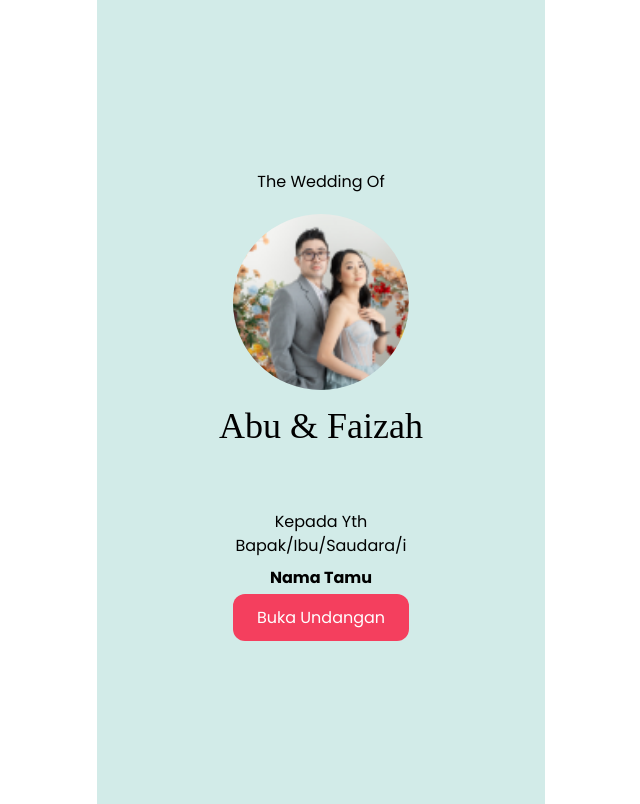
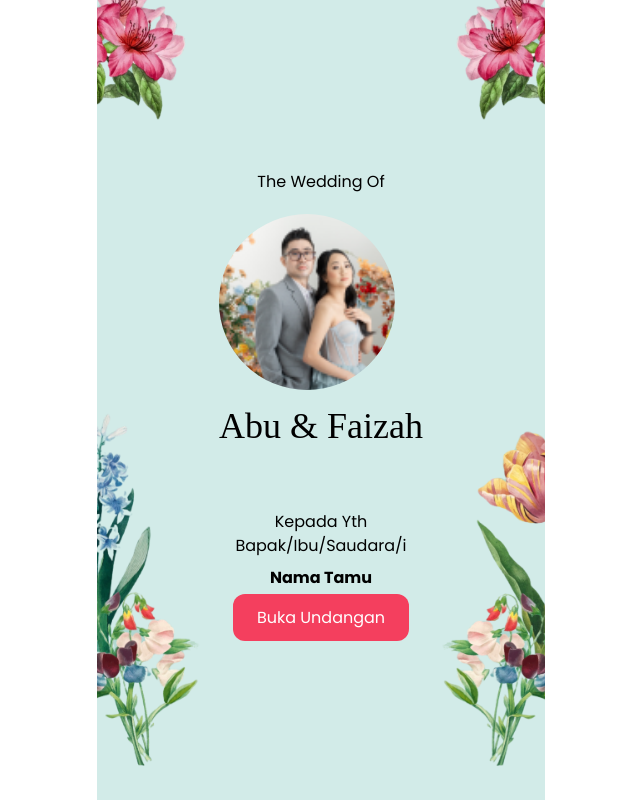
Before and after one commit to zax10098/undangan-digital-tugas-pkl, a plain HTML site: page index.html in a window 1280 px wide. Shown: the top 804 px of the page, without its empty margins (319-959 px from the left). Drawn offline with nearby package versions, Linux system fonts and the light colour scheme; a web font is replaced by a local one.

Commit message:
menambahkan bunga

```diff
--- a/index.html
+++ b/index.html
@@ -21,14 +21,50 @@
         .font-latin {
             font-family: "Arizonia", cursive;
         }
+
+        .kiri-atas{
+            position:absolute;
+            width: 50%;
+            left: -25%;
+            top: -7%;
+        }
+
+        .kanan-atas {
+            position:absolute;
+            width: 50%;
+            right: -25%;
+            top: -7%;
+        }
+
+        .bawah-kiri{
+            position:absolute;
+            width: 50%;
+            left: -18%;
+            bottom: 0;
+        }
+
+        .bawah-kanan{
+            position: absolute;
+            width: 50%;
+            right: -18%;
+            bottom: 0;
+        }
     </style>
 </head>
 <body class="bg-white">
     <!-- cover undangan -->
     <section
-        class="text-center mx-auto h-screen w-full max-w-md flex items-center justify-center flex-col"
+        class="overflow-hidden relative text-center mx-auto h-screen w-full max-w-md flex items-center justify-center flex-col"
         style="background-color: #D2EBE8;"
     >
+    <div>
+        <img src="images/flower-top-left.png" alt="" class="kiri-atas">
+        <img src="images/flower-top-right.png" alt="" class="kanan-atas">
+        <img src="images/flower-bottom-left.png" alt="" class="bawah-kiri">
+        <img src="images/flower-bottom-right.png" alt="" class="bawah-kanan">
+    </div>
+
+    <div>
         <div class="mb-5" data-aos="zoom-in" data-aos-duration="3000">The Wedding Of</div>
         <div class="mb-4 size-44 rounded-full overflow-hidden" data-aos="flip-up" data-aos-duration="3000">
             <img class="size-full object-cover" src="/images/g3.png" alt="" height="150" width="150">
@@ -43,28 +79,43 @@
                 class="bg-rose-500 text-white py-3 px-6 rounded-xl hover:bg-rose-700"
             >Buka Undangan</a>
         </div>
+    </div>
     </section>
     <!-- isi undangan -->
     <div
         id="isiUndangan"
-        class="text-center mx-auto w-full max-w-md flex items-center justify-center flex-col"
+        class="hidden overflow-hidden relative text-center mx-auto w-full max-w-md flex items-center justify-center flex-col"
         style="background-color: #D2EBE8;"
     >
-        <section class="px-6 py-12">
-            <div class="mb-4 w-full h-64 rounded-2xl overflow-hidden" data-aos="zoom-in" data-aos-duration="3000">
+
+
+        <section class="px-6 py-12 relative">
+                <div>
+                    <img src="images/flower-top-left.png" alt="" class="kiri-atas" style="top: -18%;">
+                    <img src="images/flower-top-right.png" alt="" class="kanan-atas" style="top: -18%;">
+                </div>
+            <div class="mb-4 mt-20 w-full h-64 rounded-2xl overflow-hidden" data-aos="zoom-in" data-aos-duration="3000">
                 <img class="size-full object-cover" src="/images/salam.png" alt="" height="150" width="150">
             </div>
             <p data-aos="fade-up" data-aos-duration="3000"> “Pernikahan seperti mozaik yang kita buat dengan pasangan kita, jutaan momen kecil yang menjadi kisah cinta.”</p>
         </section>
 
-        <section class="px-6 py-12">
+        <section class="px-6 py-12 w-full relative">
+            <div>
+                <img src="images/flower-bottom-left.png" alt="" class="bawah-kiri" style="bottom: 10%; left: -25%; transform: rotate(20deg);">
+                <img src="images/flower-bottom-right.png" alt="" class="bawah-kanan" style="bottom: 10%; right: -25%; transform: rotate(-20deg);">
+            </div>
             <div class="mx-auto mb-4 w-48 h-72 rounded-full overflow-hidden" data-aos="zoom-in" data-aos-duration="3000">
                 <img class="size-full object-cover" src="/images/quotes.png" alt="" height="150" width="150">
             </div>
             <p data-aos="fade-up" data-aos-duration="3000"> Tanpa mengurangi rasa hormat Kami bermaksud mengundang Bapak/Ibu/Saudara/i untuk mehadiri acara pernikahan putra-putri kami</p>
         </section>
 
-        <section class="px-6 py-12">
+        <section class="px-6 py-12 ">
+            <div>
+                <img src="images/flower-bottom-left.png" alt="" class="bawah-kiri" style="bottom: 26%; left: -25%; transform: rotate(20deg);">
+                <img src="images/flower-bottom-right.png" alt="" class="bawah-kanan" style="bottom: 26%; right: -25%; transform: rotate(-20deg);">
+            </div>
             <div class="mb-12" data-aos="fade-left" data-aos-duration="3000">
                 <div class="mx-auto mb-4 size-32 rounded-full overflow-hidden">
                     <img class="size-full object-cover" src="/images/pria.png" alt="" height="150" width="150">
@@ -81,7 +132,11 @@
             </div>
         </section>
 
-        <section class="w-full px-6 py-12">
+        <section class="w-full px-6 py-12 ">
+            <div>
+                <img src="images/flower-bottom-left.png" alt="" class="bawah-kiri" style="bottom: 5%; left: -25%; transform: rotate(20deg);">
+                <img src="images/flower-bottom-right.png" alt="" class="bawah-kanan" style="bottom: 5%; right: -25%; transform: rotate(-20deg);">
+            </div>
             <div class="bg-white w-full px-4 pt-24 pb-12 rounded-b-3xl rounded-t-[20rem]" data-aos="zoom-in" data-aos-duration="3000">
                 <h2 class="font-latin text-2xl">Akad Nikah</h2>
                 <p>Selasa, 8 Oktober 2024</p>
@@ -114,5 +169,29 @@
             </div>
         </section>
     </div>
+
+    <!-- lagu -->
+    <audio src="MyLoveWestlife.mp3" id="lagu"></audio>
+
 </body>
+<script>
+    const btnBukaUndangan = document.getElementById("btnBukaUndangan");
+    const isiUndangan = document.getElementById("isiUndangan");
+    const lagu = document.getElementById("lagu");
+    let lagunyahidup = false;
+
+    btnBukaUndangan.addEventListener("click", function(event) {
+        isiUndangan.classList.toggle("hidden");
+
+        if (!lagunyahidup) {
+            lagu.play();
+            lagunyahidup = true;
+            btnBukaUndangan.innerText = "sudah kebuka cuy";
+        } else {
+            lagu.pause();
+            lagunyahidup = false;
+            btnBukaUndangan.innerText = "buka undangan";
+        }
+    })
+</script>
 </html>
```
